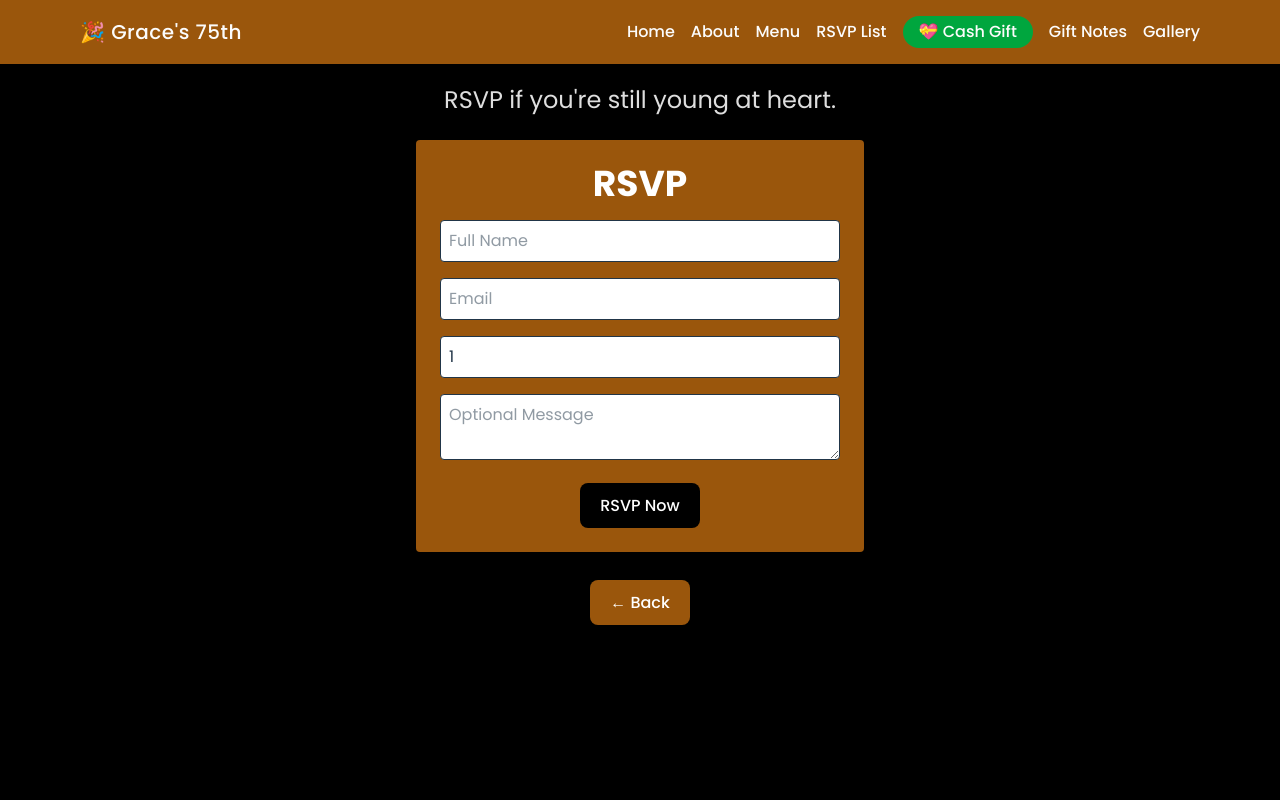
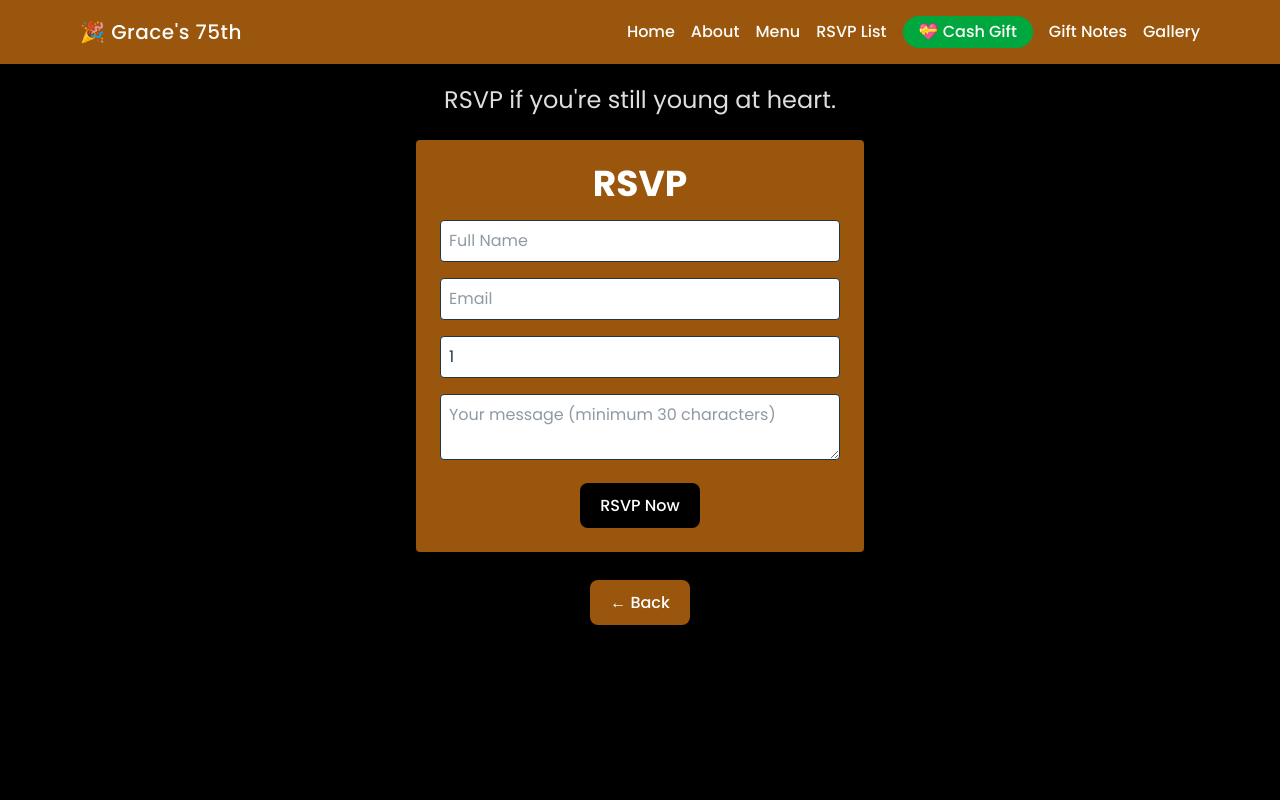
Before and after one commit to lynar13/ellie-18th-birthday, a React (Vite) app: page /rsvpform in a window 1280 px wide. Shown: the top 800 px of the page. Built offline with nearby package versions, Linux system fonts and the light colour scheme; a web font is replaced by a local one.

Commit message:
updated rsvpform textarea

```diff
--- a/src/components/RsvpForm.jsx
+++ b/src/components/RsvpForm.jsx
@@ -59,7 +59,10 @@ function RsvpForm() {
 
   return (
     <div className="flex flex-col justify-center items-center px-4 m-5">
-      <h1 className="text-2xl text-center"> RSVP if you're still young at heart.</h1>
+      <h1 className="text-2xl text-center">
+        {" "}
+        RSVP if you're still young at heart.
+      </h1>
 
       <form
         onSubmit={handleSubmit}
@@ -102,8 +105,10 @@ function RsvpForm() {
           name="message"
           value={form.message}
           onChange={handleChange}
-          placeholder="Optional Message"
+          placeholder="Your message (minimum 30 characters)"
           className="placeholder w-full border p-2 rounded"
+          required
+          minLength={30}
         />
 
         <div className="flex justify-center items-center">
```
